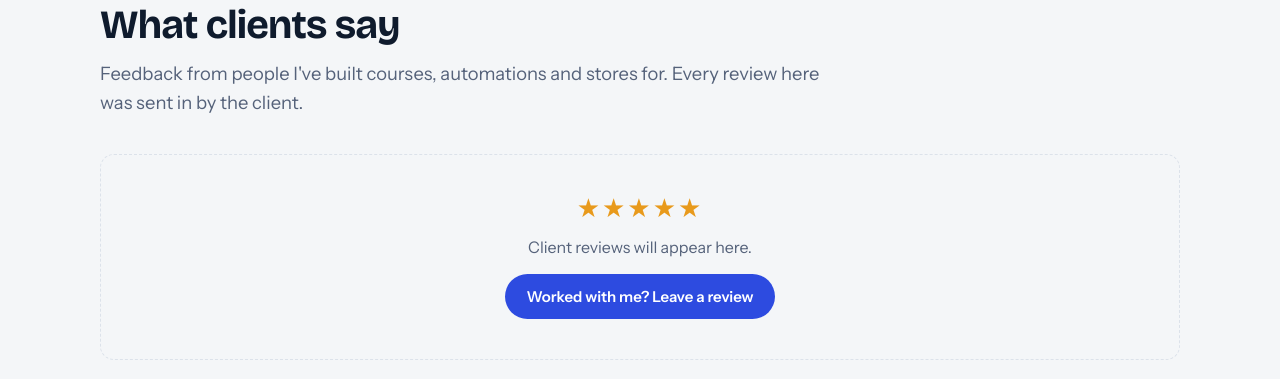
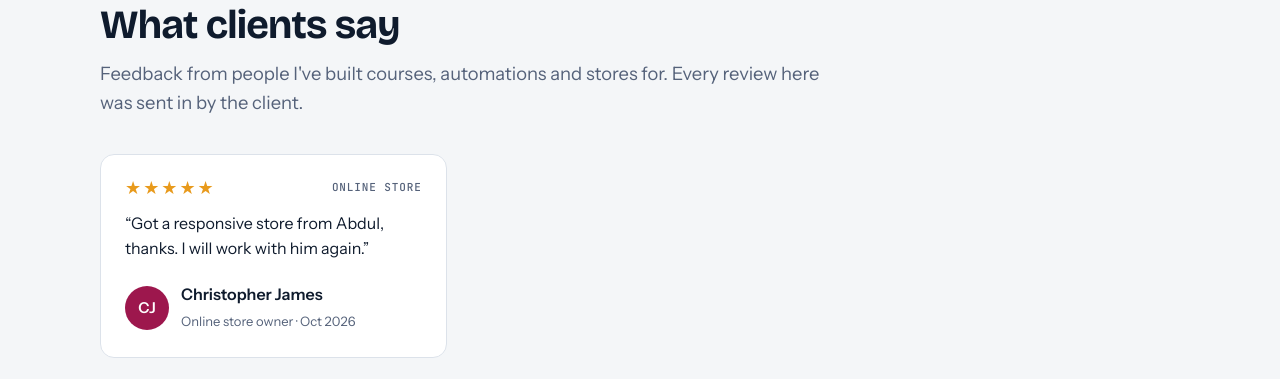
Before and after one commit to Gonness-Codes/Gonness-Codes.github.io, a plain HTML site: page index.html in a window 1280 px wide. Shown: the part 2507-2886 px from the top of the page. Drawn offline with nearby package versions, Linux system fonts and the light colour scheme.

Commit message:
Add files via upload

```diff
--- a/index.html
+++ b/index.html
@@ -788,7 +788,7 @@ legend{font-size:14px;font-weight:600;padding:0;margin-bottom:6px}
   </div>
 </footer>
 
-<script type="application/json" id="reviews-data">[]</script>
+<script type="application/json" id="reviews-data">[{"id": "cj2026oct", "name": "Christopher James", "business": "Online store owner", "project": "Online store", "rating": 5, "text": "Got a responsive store from Abdul, thanks. I will work with him again.", "date": "Oct 2026", "added": "2026-10-17T19:06:00Z"}]</script>
 <script>
 (function(){
   const pages = ["home","courses","automations","contact"];
```
